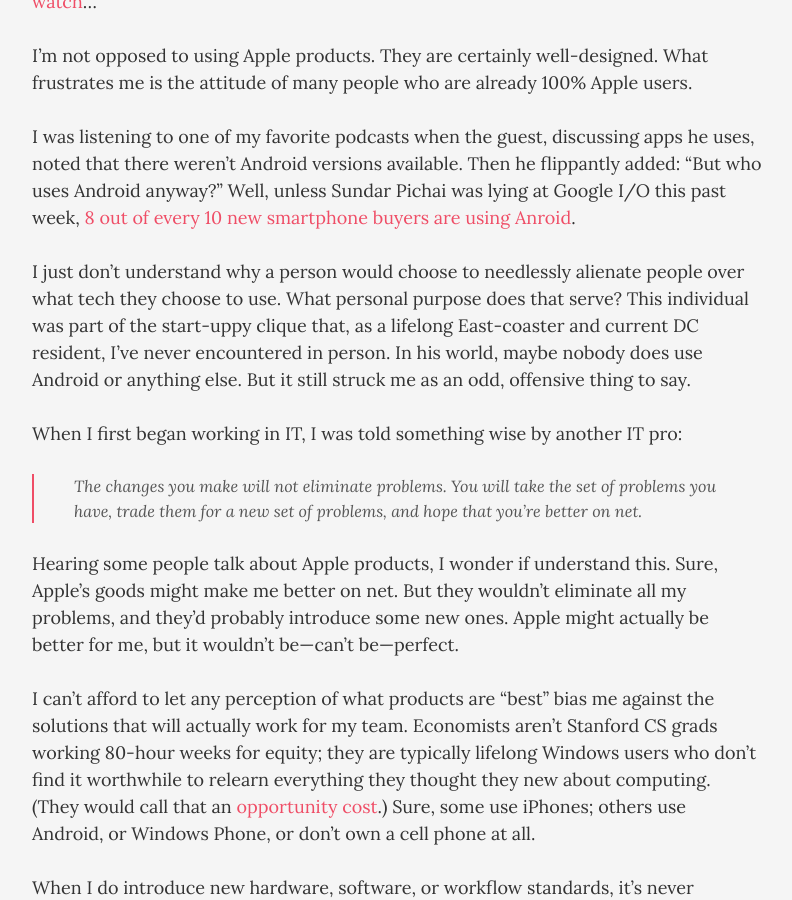
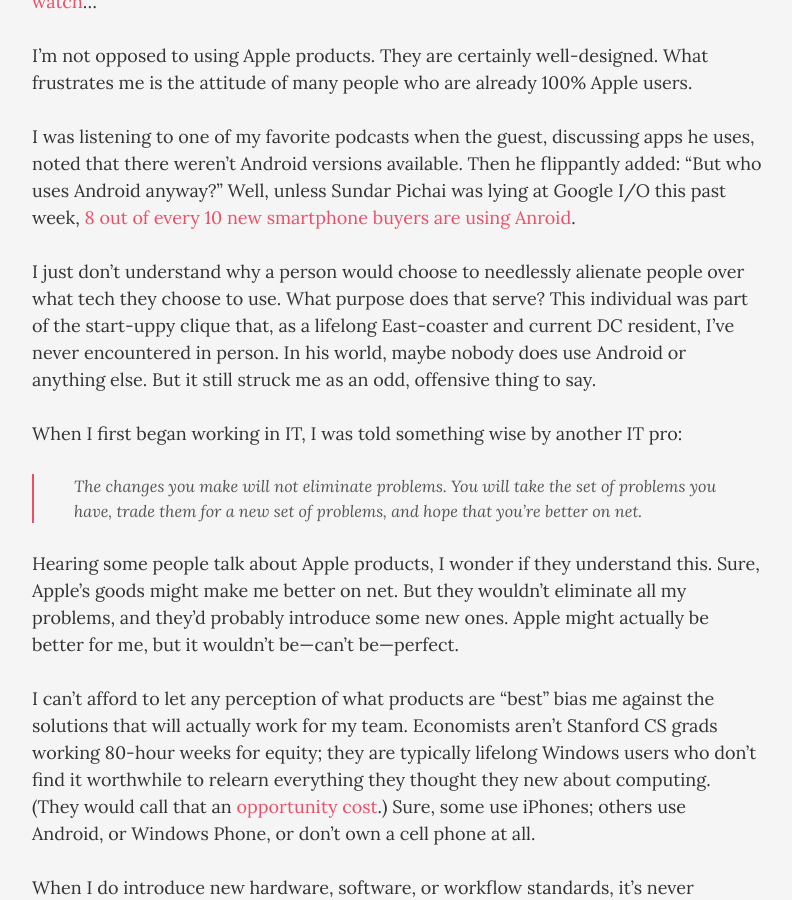
Before and after one commit to tvanantwerp/old-tomvanantwerp.com, a Jekyll site: the page built from _posts/2015-05-30-other-companies-besides-apple.md, in a window 1280 px wide and 900 px high, scrolled down 574 px. Shown: the whole window, without its empty margins (243-1035 px from the left). Built offline with Jekyll 4.4.1, drawn with Linux system fonts in a browser that asks for light colours; nearby versions of some CDN libraries.

Commit message:
Edits to Apple users post

```diff
--- a/_posts/2015-05-30-other-companies-besides-apple.md
+++ b/_posts/2015-05-30-other-companies-besides-apple.md
@@ -22,13 +23,13 @@ I'm not opposed to using Apple products. They are certainly well-designed. What
 
 I was listening to one of my favorite podcasts when the guest, discussing apps he uses, noted that there weren't Android versions available. Then he flippantly added: "But who uses Android anyway?" Well, unless Sundar Pichai was lying at Google I/O this past week, [8 out of every 10 new smartphone buyers are using Anroid](http://blogs.wsj.com/digits/2015/05/28/googles-io-developers-conference-live-blog/#entry_55).
 
-I just don't understand why a person would choose to needlessly alienate people over what tech they choose to use. What personal purpose does that serve? This individual was part of the start-uppy clique that, as a lifelong East-coaster and current DC resident, I've never encountered in person. In his world, maybe nobody does use Android or anything else. But it still struck me as an odd, offensive thing to say.
+I just don't understand why a person would choose to needlessly alienate people over what tech they choose to use. What purpose does that serve? This individual was part of the start-uppy clique that, as a lifelong East-coaster and current DC resident, I've never encountered in person. In his world, maybe nobody does use Android or anything else. But it still struck me as an odd, offensive thing to say.
 
 When I first began working in IT, I was told something wise by another IT pro:
 
 > The changes you make will not eliminate problems. You will take the set of problems you have, trade them for a new set of problems, and hope that you're better on net.
 
-Hearing some people talk about Apple products, I wonder if understand this. Sure, Apple's goods might make me better on net. But they wouldn't eliminate all my problems, and they'd probably introduce some new ones. Apple might actually be better for me, but it wouldn't be—can't be—perfect.
+Hearing some people talk about Apple products, I wonder if they understand this. Sure, Apple's goods might make me better on net. But they wouldn't eliminate all my problems, and they'd probably introduce some new ones. Apple might actually be better for me, but it wouldn't be—can't be—perfect.
 
 I can't afford to let any perception of what products are "best" bias me against the solutions that will actually work for my team. Economists aren't Stanford CS grads working 80-hour weeks for equity; they are typically lifelong Windows users who don't find it worthwhile to relearn everything they thought they new about computing. (They would call that an [opportunity cost](https://en.wikipedia.org/wiki/Opportunity_cost).) Sure, some use iPhones; others use Android, or Windows Phone, or don't own a cell phone at all.
 
```
Also changed, not shown: other parts of _posts/2015-05-30-other-companies-besides-apple.md (+2 -1 lines).
